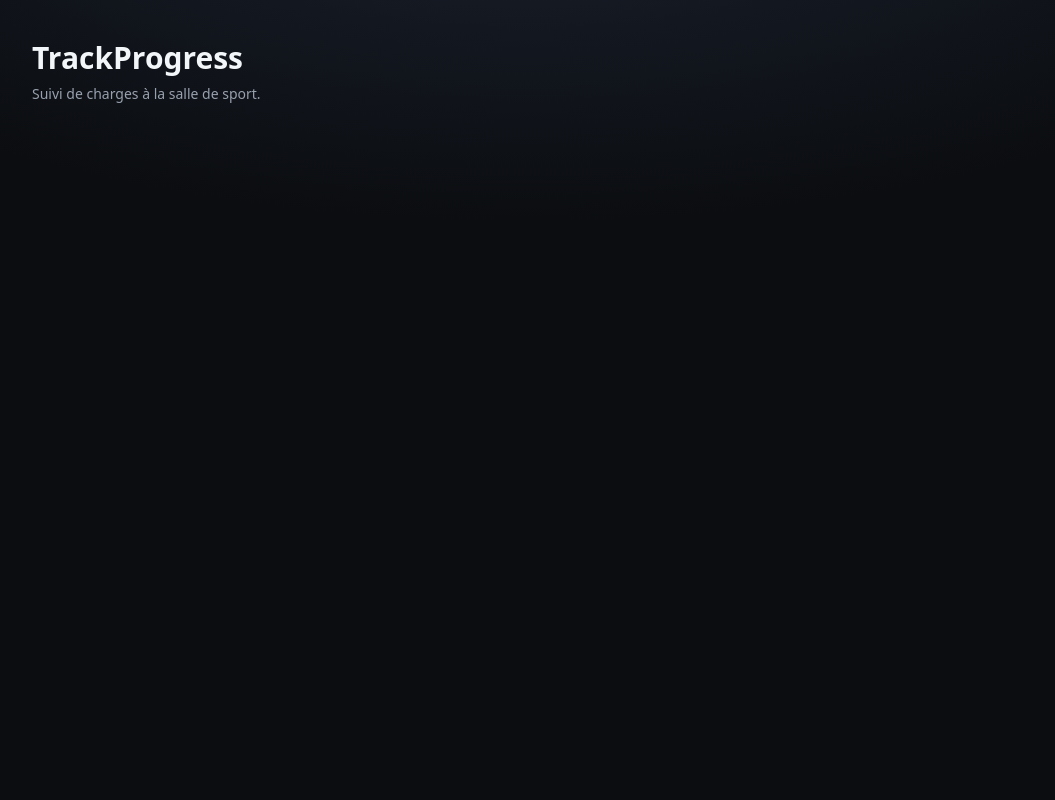
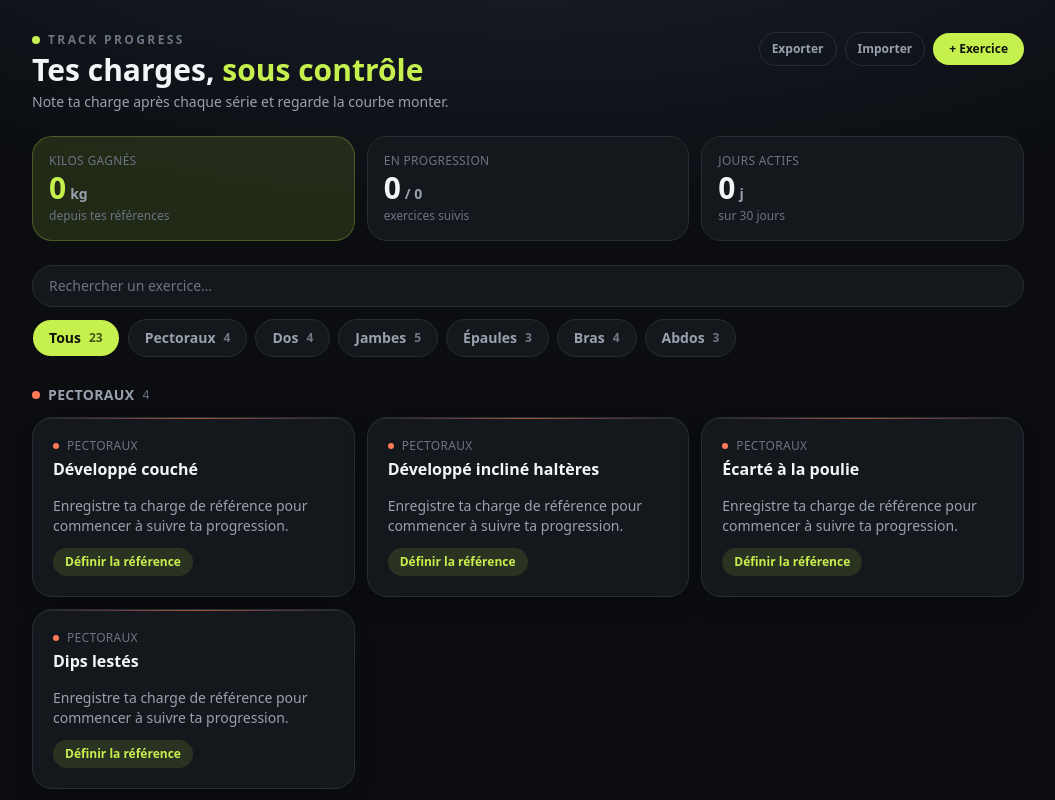
Before and after one commit to HamidouSOUMARE/track-progress, a Next.js app: page / in a window 1280 px wide. Shown: the top 800 px of the page, without its empty margins (112-1167 px from the left). Built offline with nearby package versions, Linux system fonts and the light colour scheme.

Commit message:
feat: assemble le tableau de bord
Recherche, filtres, sections par groupe musculaire et branchement des
feuilles de mise à jour, d'ajout et de célébration.

```diff
--- a/src/app/page.tsx
+++ b/src/app/page.tsx
@@ -1,8 +1,9 @@
+import { Dashboard } from "@/components/Dashboard";
+
 export default function HomePage() {
   return (
-    <main className="mx-auto flex w-full max-w-5xl flex-col gap-2 px-4 pt-10">
-      <h1 className="text-3xl font-black text-ink">TrackProgress</h1>
-      <p className="text-sm text-ink-muted">Suivi de charges à la salle de sport.</p>
+    <main>
+      <Dashboard />
     </main>
   );
 }
--- /dev/null
+++ b/src/components/Dashboard.tsx
@@ -0,0 +1,241 @@
+"use client";
+
+import { useMemo, useRef, useState } from "react";
+import { AnimatePresence, motion } from "motion/react";
+import { AddExerciseDialog } from "@/components/AddExerciseDialog";
+import { Celebration, type CelebrationPayload } from "@/components/Celebration";
+import { ExerciseCard } from "@/components/ExerciseCard";
+import { GroupFilter, type GroupFilterValue } from "@/components/GroupFilter";
+import { StatsBanner } from "@/components/StatsBanner";
+import { UpdateSheet } from "@/components/UpdateSheet";
+import { MUSCLE_GROUPS } from "@/data/muscle-groups";
+import { downloadSnapshot, parseSnapshot } from "@/lib/backup";
+import { countActiveDays, summarize } from "@/lib/progress";
+import { useHydrated, useTrackerStore } from "@/store/tracker-store";
+import type { Exercise, MuscleGroupId } from "@/lib/types";
+
+function normalize(value: string): string {
+  return value
+    .normalize("NFD")
+    .replace(/[\u0300-\u036f]/g, "")
+    .toLowerCase();
+}
+
+export function Dashboard() {
+  const exercises = useTrackerStore((state) => state.exercises);
+  const trackings = useTrackerStore((state) => state.trackings);
+  const replaceAll = useTrackerStore((state) => state.replaceAll);
+  const hydrated = useHydrated();
+
+  const [filter, setFilter] = useState<GroupFilterValue>("all");
+  const [query, setQuery] = useState("");
+  const [selectedId, setSelectedId] = useState<string | null>(null);
+  const [adding, setAdding] = useState(false);
+  const [celebration, setCelebration] = useState<CelebrationPayload | null>(null);
+  const [notice, setNotice] = useState<string | null>(null);
+  const fileInputRef = useRef<HTMLInputElement>(null);
+
+  const trackingList = useMemo(() => Object.values(trackings), [trackings]);
+  const summary = useMemo(() => summarize(exercises, trackingList), [exercises, trackingList]);
+  const activeDays = useMemo(() => countActiveDays(trackingList), [trackingList]);
+
+  const counts = useMemo(() => {
+    const initial = Object.fromEntries(
+      MUSCLE_GROUPS.map((group) => [group.id, 0]),
+    ) as Record<MuscleGroupId, number>;
+
+    return exercises.reduce((acc, exercise) => {
+      acc[exercise.group] += 1;
+      return acc;
+    }, initial);
+  }, [exercises]);
+
+  const visible = useMemo(() => {
+    const needle = normalize(query.trim());
+
+    return exercises.filter((exercise) => {
+      const matchesGroup = filter === "all" || exercise.group === filter;
+      const matchesQuery = needle.length === 0 || normalize(exercise.name).includes(needle);
+      return matchesGroup && matchesQuery;
+    });
+  }, [exercises, filter, query]);
+
+  const sections = useMemo(() => {
+    return MUSCLE_GROUPS.map((group) => ({
+      group,
+      items: visible.filter((exercise) => exercise.group === group.id),
+    })).filter((section) => section.items.length > 0);
+  }, [visible]);
+
+  const selected: Exercise | null =
+    exercises.find((exercise) => exercise.id === selectedId) ?? null;
+
+  const handleImport = async (file: File) => {
+    try {
+      replaceAll(parseSnapshot(await file.text()));
+      setNotice("Sauvegarde importée");
+    } catch (error) {
+      setNotice(error instanceof Error ? error.message : "Import impossible");
+    } finally {
+      if (fileInputRef.current) {
+        fileInputRef.current.value = "";
+      }
+      window.setTimeout(() => setNotice(null), 4000);
+    }
+  };
+
+  return (
+    <div className="mx-auto flex w-full max-w-5xl flex-col gap-6 px-4 pt-8 pb-24">
+      <header className="flex flex-wrap items-start justify-between gap-4">
+        <div className="flex flex-col gap-1">
+          <span className="flex items-center gap-2 text-xs font-semibold tracking-[0.2em] text-ink-faint uppercase">
+            <span aria-hidden="true" className="size-2 rounded-pill bg-accent" />
+            Track Progress
+          </span>
+          <h1 className="text-2xl font-black text-ink sm:text-3xl">
+            Tes charges,{" "}
+            <span className="text-accent">
+              {summary.improvedCount > 0 ? "en hausse" : "sous contrôle"}
+            </span>
+          </h1>
+          <p className="text-sm text-ink-muted">
+            Note ta charge après chaque série et regarde la courbe monter.
+          </p>
+        </div>
+
+        <div className="flex items-center gap-2">
+          <button
+            type="button"
+            onClick={() => downloadSnapshot({ exercises, trackings })}
+            className="rounded-pill border border-line px-3 py-2 text-xs font-semibold text-ink-muted transition-colors hover:bg-surface-hover hover:text-ink"
+          >
+            Exporter
+          </button>
+          <button
+            type="button"
+            onClick={() => fileInputRef.current?.click()}
+            className="rounded-pill border border-line px-3 py-2 text-xs font-semibold text-ink-muted transition-colors hover:bg-surface-hover hover:text-ink"
+          >
+            Importer
+          </button>
+          <input
+            ref={fileInputRef}
+            type="file"
+            accept="application/json"
+            className="hidden"
+            onChange={(event) => {
+              const file = event.target.files?.[0];
+              if (file) {
+                void handleImport(file);
+              }
+            }}
+          />
+          <button
+            type="button"
+            onClick={() => setAdding(true)}
+            className="rounded-pill bg-accent px-4 py-2 text-xs font-bold text-accent-ink transition-transform active:scale-95"
+          >
+            + Exercice
+          </button>
+        </div>
+      </header>
+
+      <AnimatePresence>
+        {notice ? (
+          <motion.p
+            role="status"
+            initial={{ opacity: 0, y: -6 }}
+            animate={{ opacity: 1, y: 0 }}
+            exit={{ opacity: 0 }}
+            className="rounded-card border border-line bg-surface px-4 py-2 text-sm text-ink-muted"
+          >
+            {notice}
+          </motion.p>
+        ) : null}
+      </AnimatePresence>
+
+      <StatsBanner summary={summary} activeDays={activeDays} />
+
+      <div className="flex flex-col gap-3">
+        <label className="relative flex items-center">
+          <span className="sr-only">Rechercher un exercice</span>
+          <input
+            type="search"
+            value={query}
+            onChange={(event) => setQuery(event.target.value)}
+            placeholder="Rechercher un exercice…"
+            className="w-full rounded-pill border border-line bg-surface px-4 py-2.5 text-sm text-ink outline-none placeholder:text-ink-faint"
+          />
+        </label>
+
+        <GroupFilter
+          value={filter}
+          counts={counts}
+          total={exercises.length}
+          onChange={setFilter}
+        />
+      </div>
+
+      {!hydrated ? (
+        <p className="py-16 text-center text-sm text-ink-faint">Chargement de tes données…</p>
+      ) : visible.length === 0 ? (
+        <div className="flex flex-col items-center gap-3 rounded-card border border-dashed border-line py-16 text-center">
+          <p className="text-sm text-ink-muted">Aucun exercice ne correspond à ta recherche.</p>
+          <button
+            type="button"
+            onClick={() => setAdding(true)}
+            className="rounded-pill bg-accent px-4 py-2 text-xs font-bold text-accent-ink"
+          >
+            Créer cet exercice
+          </button>
+        </div>
+      ) : (
+        <div className="flex flex-col gap-8">
+          {sections.map((section) => (
+            <section key={section.group.id} className="flex flex-col gap-3">
+              <h2 className="flex items-center gap-2 text-sm font-bold tracking-wide text-ink-muted uppercase">
+                <span
+                  aria-hidden="true"
+                  className="size-2 rounded-pill"
+                  style={{ backgroundColor: `var(${section.group.accent})` }}
+                />
+                {section.group.label}
+                <span className="tabular text-xs font-medium text-ink-faint">
+                  {section.items.length}
+                </span>
+              </h2>
+              <div className="grid gap-3 sm:grid-cols-2 lg:grid-cols-3">
+                {section.items.map((exercise) => (
+                  <ExerciseCard
+                    key={exercise.id}
+                    exercise={exercise}
+                    tracking={trackings[exercise.id]}
+                    onOpen={setSelectedId}
+                  />
+                ))}
+              </div>
+            </section>
+          ))}
+        </div>
+      )}
+
+      <UpdateSheet
+        exercise={selected}
+        tracking={selected ? trackings[selected.id] : undefined}
+        onClose={() => setSelectedId(null)}
+        onCelebrate={setCelebration}
+      />
+
+      <AddExerciseDialog
+        open={adding}
+        onClose={() => setAdding(false)}
+        onCreated={(exerciseId) => {
+          setAdding(false);
+          setSelectedId(exerciseId);
+        }}
+      />
+
+      <Celebration payload={celebration} onDone={() => setCelebration(null)} />
+    </div>
+  );
+}
```
